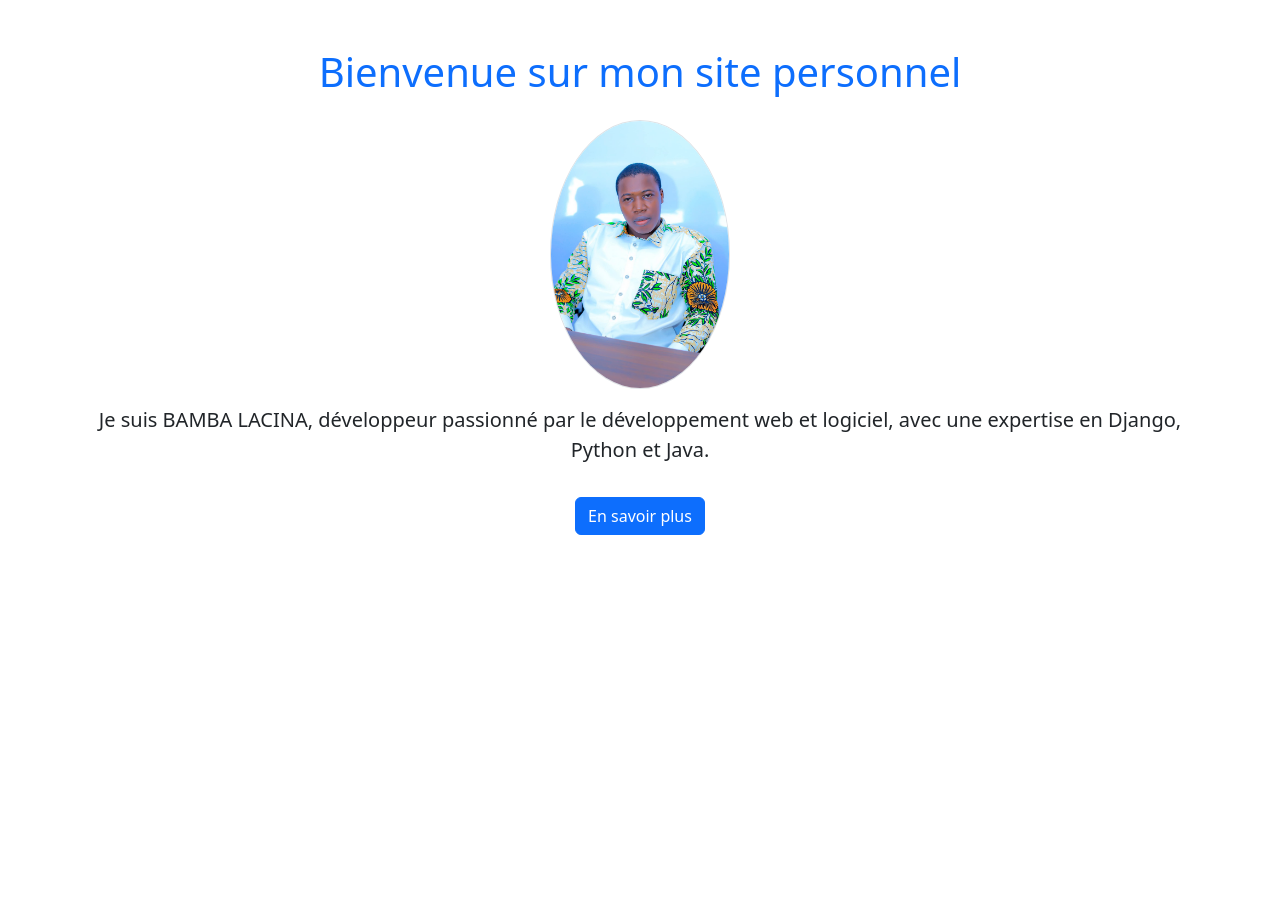
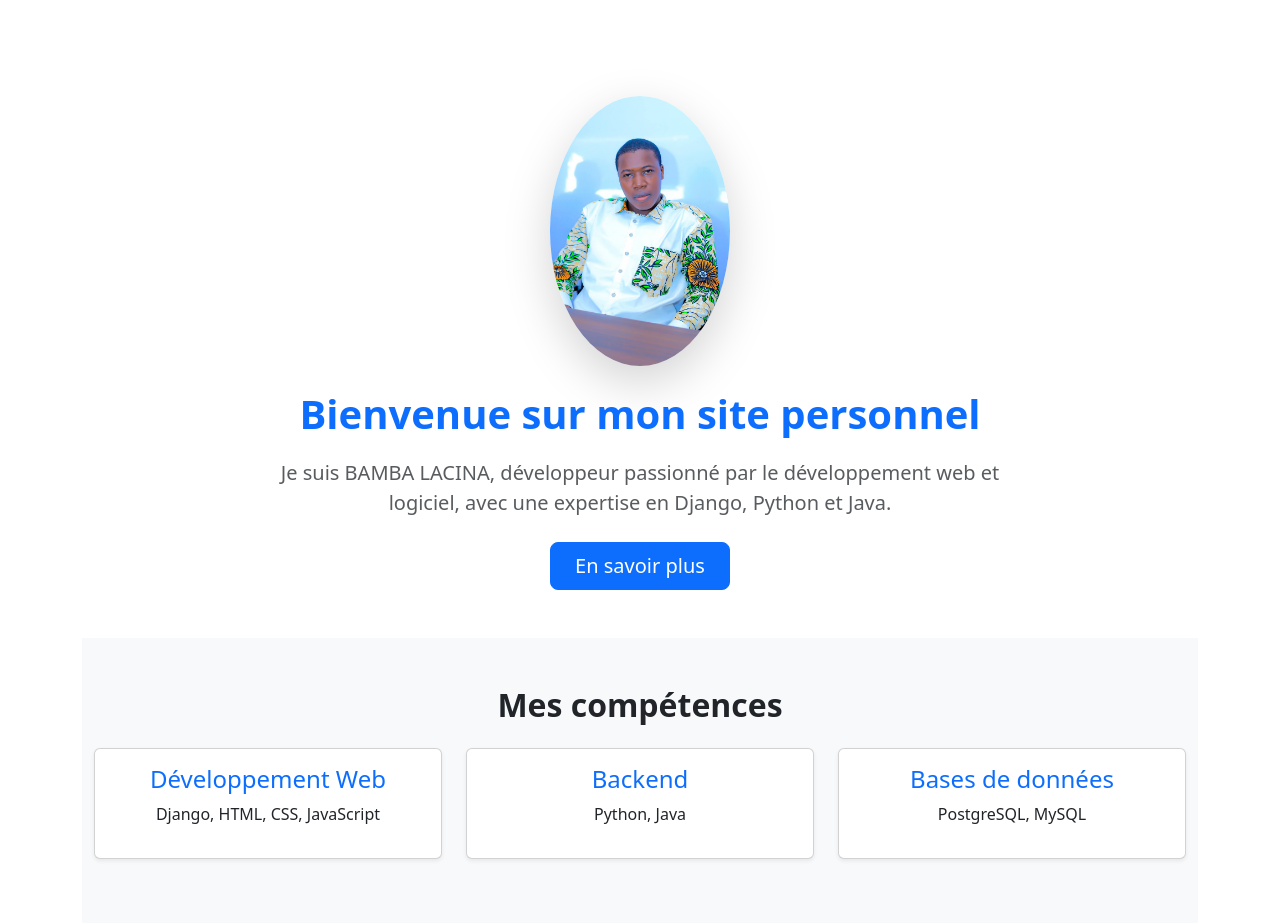
Before and after one commit to lacinabamba/sitepersonnel, a Django app: page / in a window 1280 px wide. Shown: the part 56-979 px from the top of the page. Before the commit the page ends 591 px from the top, so only its background shows below. Run offline with Django 5.2, Linux system fonts and the light colour scheme.

Commit message:
Ajout horloge et météo, externalisation JS

```diff
--- a/presentation/templates/presentation/accueil.html
+++ b/presentation/templates/presentation/accueil.html
@@ -4,10 +4,61 @@
 {% block title %}Accueil{% endblock %}
 
 {% block content %}
-<div class="text-center">
-    <h1 class="text-primary mb-4">Bienvenue sur mon site personnel</h1>
-    <img src="{% static 'presentation/img/photo.jpg' %}" class="rounded-circle border mb-3" width="180">
-    <p class="lead">Je suis BAMBA LACINA, développeur passionné par le développement web et logiciel, avec une expertise en Django, Python et Java.</p>
-    <a href="/about/" class="btn btn-primary mt-3">En savoir plus</a>
-</div>
+<section class="container py-5 text-center">
+    <div class="row justify-content-center">
+        <div class="col-md-8">
+            <!-- Photo -->
+            <img src="{% static 'presentation/img/photo.jpg' %}" class="rounded-circle shadow-lg mb-4" width="180" alt="Photo de profil">
+
+            <!-- Titre -->
+            <h1 class="text-primary fw-bold mb-3">Bienvenue sur mon site personnel</h1>
+
+            <!-- Horloge locale -->
+            <div id="horloge" style="font-size: 1.3rem; font-weight: 600; margin-bottom: 10px; color: #0d6efd;"></div>
+
+            <!-- Météo locale -->
+            <div id="meteo" style="font-size: 1.1rem; margin-bottom: 20px; color: #6c757d;"></div>
+
+            <!-- Description -->
+            <p class="lead text-muted mb-4">
+                Je suis <strong>BAMBA LACINA</strong>, développeur passionné par le développement web et logiciel,
+                avec une expertise en <strong>Django</strong>, <strong>Python</strong> et <strong>Java</strong>.
+            </p>
+
+            <!-- Bouton -->
+            <a href="/about/" class="btn btn-primary btn-lg px-4">En savoir plus</a>
+        </div>
+    </div>
+</section>
+
+<!-- Section compétences -->
+<section class="bg-light py-5">
+    <div class="container text-center">
+        <h2 class="text-dark fw-bold mb-4">Mes compétences</h2>
+        <div class="row">
+            <div class="col-md-4 mb-3">
+                <div class="card shadow-sm p-3">
+                    <h4 class="text-primary">Développement Web</h4>
+                    <p>Django, HTML, CSS, JavaScript</p>
+                </div>
+            </div>
+            <div class="col-md-4 mb-3">
+                <div class="card shadow-sm p-3">
+                    <h4 class="text-primary">Backend</h4>
+                    <p>Python, Java</p>
+                </div>
+            </div>
+            <div class="col-md-4 mb-3">
+                <div class="card shadow-sm p-3">
+                    <h4 class="text-primary">Bases de données</h4>
+                    <p>PostgreSQL, MySQL</p>
+                </div>
+            </div>
+        </div>
+    </div>
+</section>
+
+<!-- Inclusion du script JS externe -->
+<script src="{% static 'presentation/js/horloge_meteo.js' %}"></script>
+
 {% endblock %}
```
Also changed, not shown: moncv/settings.py (+4 -3 lines), presentation/static/presentation/js/horloge_meteo.js (added), 1 other file.
